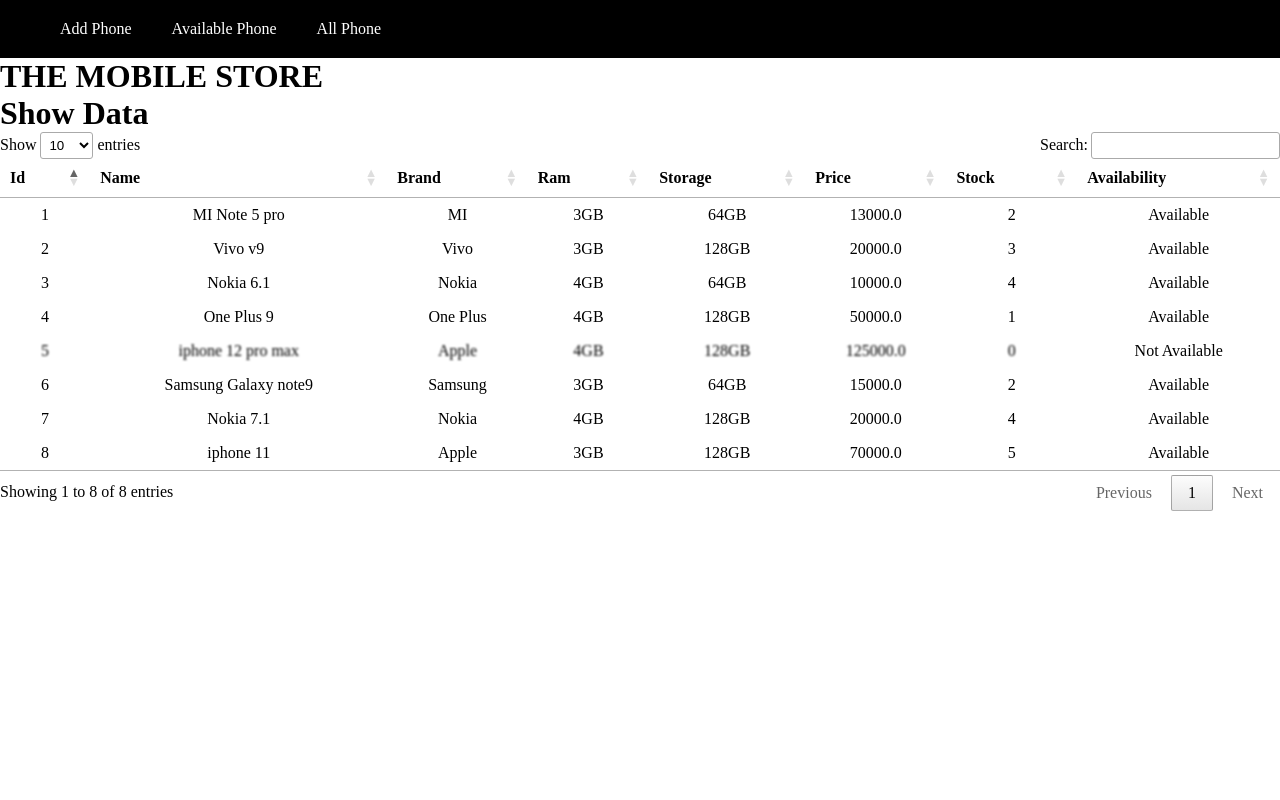
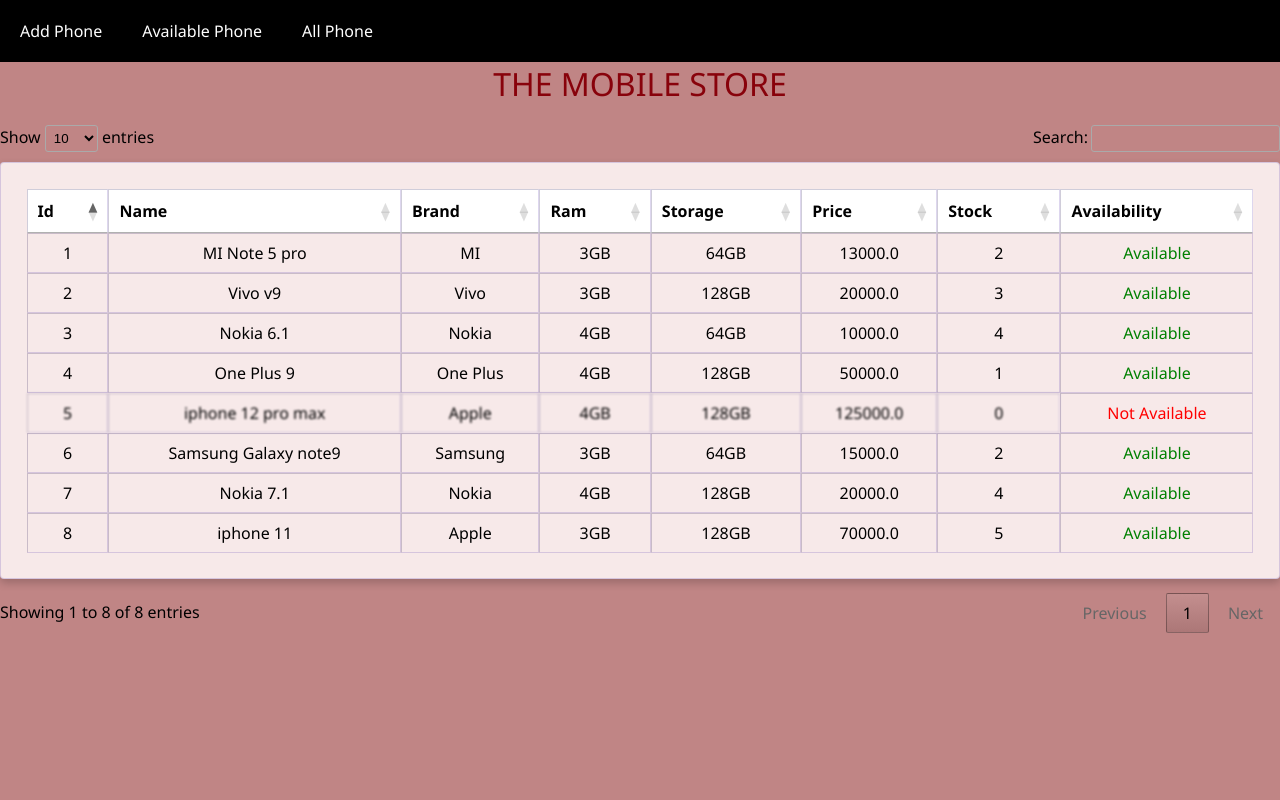
Before and after one commit to kul-deep/mobilestore, a Django app: page /product/productretrieve/ in a window 1280 px wide. Run offline with Django 3.2, Linux system fonts and the light colour scheme; data comes from the database, SQL or seed files in the repository; both versions use the stored data as it was after the commit; some libraries are stand-ins or nearby versions.

Commit message:
Frontend changes

```diff
--- /dev/null
+++ b/mobilestore/requirements.txt
@@ -0,0 +1,2 @@
+Django==3.2
+mysqlclient==2.0.3
--- a/mobilestore/static/index.css
+++ b/mobilestore/static/index.css
@@ -4,11 +4,12 @@
 	box-sizing: border-box;
 }
 body {
-	background-color: #63738a;
+	background-color: #c08585;
 	font-family: 'Segoe UI', Tahoma, Geneva, Verdana, sans-serif;
 	height: 100vh;
 }
 .center {
+	margin-top: 50px;
 	width: 100%;
 	position: absolute;
 	top: 50%;
@@ -20,18 +21,21 @@
 	-webkit-transform: translate(-50%, -50%);
 	/* Chrome, Safari, Opera */
 }
-table {
+.tableForm {
 	width: 50%;
 	margin: 0 auto;
 	padding: 2%;
 
 	border-radius: 4px;
-	background-color: #f2f3f7;
+	background-color: #f7e9e9;
 	min-width: 360px;
 	max-width: 420px;
 	box-shadow: 0 4px 8px 0 rgba(0, 0, 0, 0.2);
 	border: 1px solid #58677B;
 }
+#id1{
+	border-radius:25px;
+  }
 input[type=text], [type=email],[type=number], [type=password], [type=submit] {
 	width: 100%;
 	height: 40px;
@@ -103,10 +75,6 @@
 h1 {
 	text-align: center;
 	font-weight: 500;
-	color: #636363;
+	color: #88020b;
 	text-align: 31px;
 }
-.top {
-	width: 100%;
-	background-color: salmon;
-}
--- /dev/null
+++ b/mobilestore/static/phoneTable.css
@@ -0,0 +1,30 @@
+
+.blur{
+    filter:blur(1px);
+    left: 0;
+    top: 0;
+    z-index: 1;
+    height: 100%;
+}
+#id3{
+    color: red;
+}
+#id4{
+    color: green;
+}
+.id2 {
+    background-color: white;
+
+}
+#dtHorizontalExample{
+    border-color: rgba(111, 85, 184, 0.24);
+}
+.table1{
+	margin: 0 auto;
+	padding: 2%;
+
+	border-radius: 4px;
+	background-color: #f7e9e9;
+	box-shadow: 0 4px 8px 0 rgba(0, 0, 0, 0.2);
+	border: 1px solid #58677B;
+}
--- a/mobilestore/static/phonedetails.css
+++ /dev/null
@@ -1,16 +0,0 @@
-
-.blur{
-    /* position: absolute; */
-    /* background: rgba(197, 139, 139, 0.5); */
-    filter:blur(1px);
-    /* -o-filter:blur(2px);
-    -ms-filter:blur(2px);
-    -moz-filter:blur(2px); */
-    /* -webkit-filter: blur(2px);  */
-     /* content: '';  */
-    left: 0;
-    top: 0;
-    z-index: 1;
-    /* width: 10%; */
-    height: 100%;
-}
--- a/mobilestore/templates/phonedetails.html
+++ b/mobilestore/templates/phonedetails.html
@@ -3,7 +3,8 @@
     <head>
         <title>Mobile Details</title>
         {% load static %}
-        <link rel="stylesheet" href="{% static 'phonedetails.css' %}">
+        <link rel="stylesheet" href="{% static 'index.css' %}">
+        <link rel="stylesheet" href="{% static 'phoneTable.css' %}">
         <!-- <link rel="stylesheet" type="text/css" href="http://ajax.aspnetcdn.com/ajax/jquery.dataTables/1.9.4/css/jquery.dataTables.css"> -->
 
     </head>
@@ -11,18 +12,17 @@
         {% include "navbar.html" %}
         <h1>THE MOBILE STORE</h1>
         {% if res %}
-            <h1>Show Data</h1>
-            <table id="dtHorizontalExample" class="table table-striped table-bordered table-sm table1 dt-rsponsive nowrap" style="margin-top:50px;">
+            <table id="dtHorizontalExample" border="1" class="table1">
             <thead>
             <tr>
-                <th>Id</th>
-                <th>Name</th>
-                <th>Brand</th>
-                <th>Ram</th>
-                <th>Storage</th>
-                <th>Price</th>
-                <th>Stock</th>
-                <th>Availability</th>
+                <th class="id2">Id</th>
+                <th class="id2">Name</th>
+                <th class="id2">Brand</th>
+                <th class="id2">Ram</th>
+                <th class="id2">Storage</th>
+                <th class="id2">Price</th>
+                <th class="id2">Stock</th>
+                <th class="id2">Availability</th>
             </tr>
         </thead>
         <tbody>
@@ -36,7 +36,7 @@
                     <td class="blur">{{ i.storage }}</td>
                     <td class="blur">{{ i.price }}</td>
                     <td class="blur">{{ i.stock }}</td>
-                    <td>Not Available</td>
+                    <td id="id3">Not Available</td>
                 </tr>
                 {% else %}
                 <tr align="center">
@@ -47,7 +47,7 @@
                     <td>{{ i.storage }}</td>
                     <td>{{ i.price }}</td>
                     <td>{{ i.stock }}</td>
-                    <td>Available</td>
+                    <td id="id4">Available</td>
                 </tr>
                 {% endifequal %}
             {% endfor %}
```
Also changed, not shown: other parts of mobilestore/static/index.css (+3 -35 lines), mobilestore/product_phone.sql (added, +77 -0 lines), mobilestore/templates/index.html (+9 -10 lines), mobilestore/templates/phoneavailable.html (+12 -11 lines).
